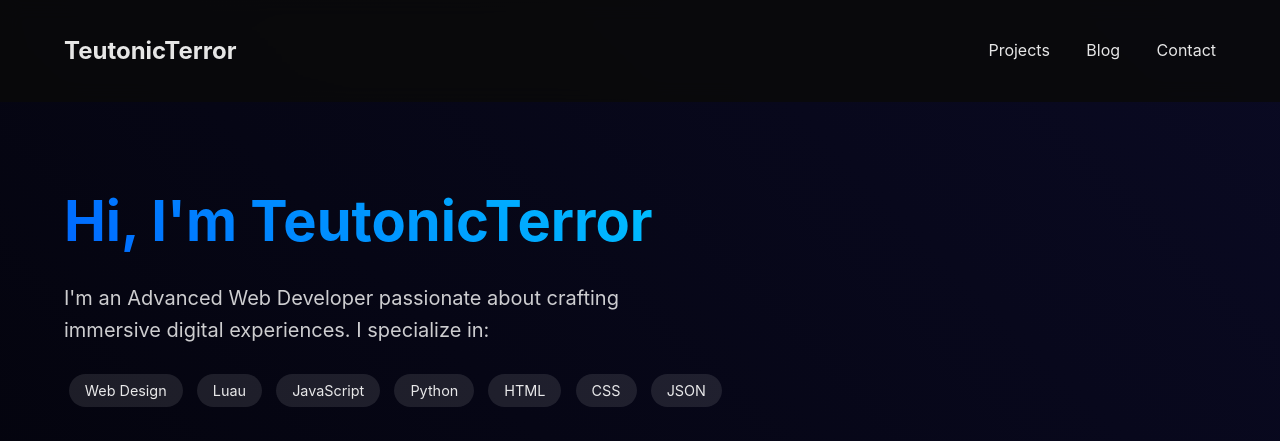
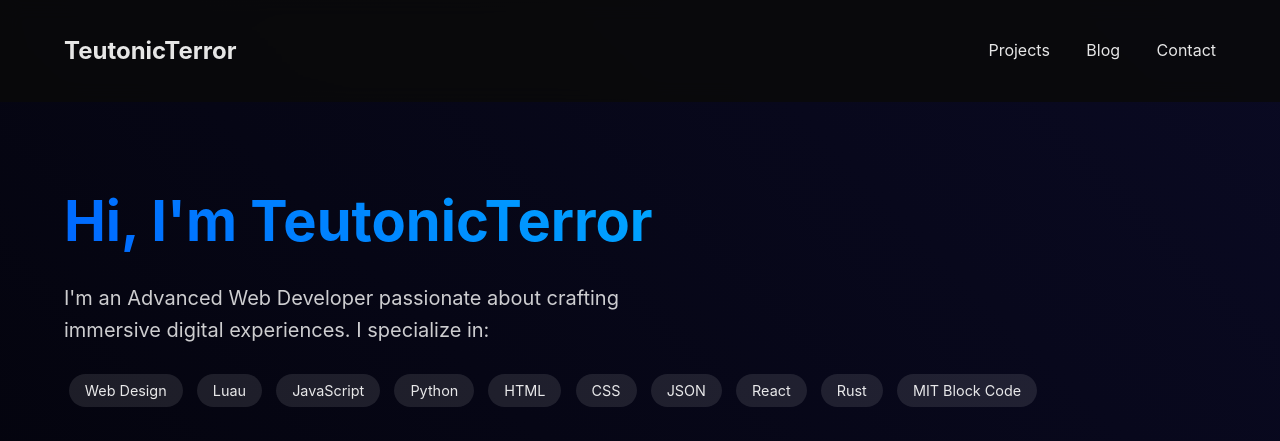
Before and after one commit to TeutonicTerrror/terrorport, a plain HTML site: page index.html in a window 1280 px wide. Shown: the top 441 px of the page. Drawn offline with Linux system fonts and the light colour scheme.

Commit message:
Added 3 Langs
- React
- Rust
- MIT App Inventor Block Code
to index.html (main page)

```diff
--- a/index.html
+++ b/index.html
@@ -33,6 +33,9 @@
                     <span>HTML</span>
                     <span>CSS</span>
                     <span>JSON</span>
+                    <span>React</span>
+                    <span>Rust</span>
+                    <span>MIT Block Code</span>
                 </div>
                 <div class="social-links">
                     <a href="projects.html"  class="button">
```
